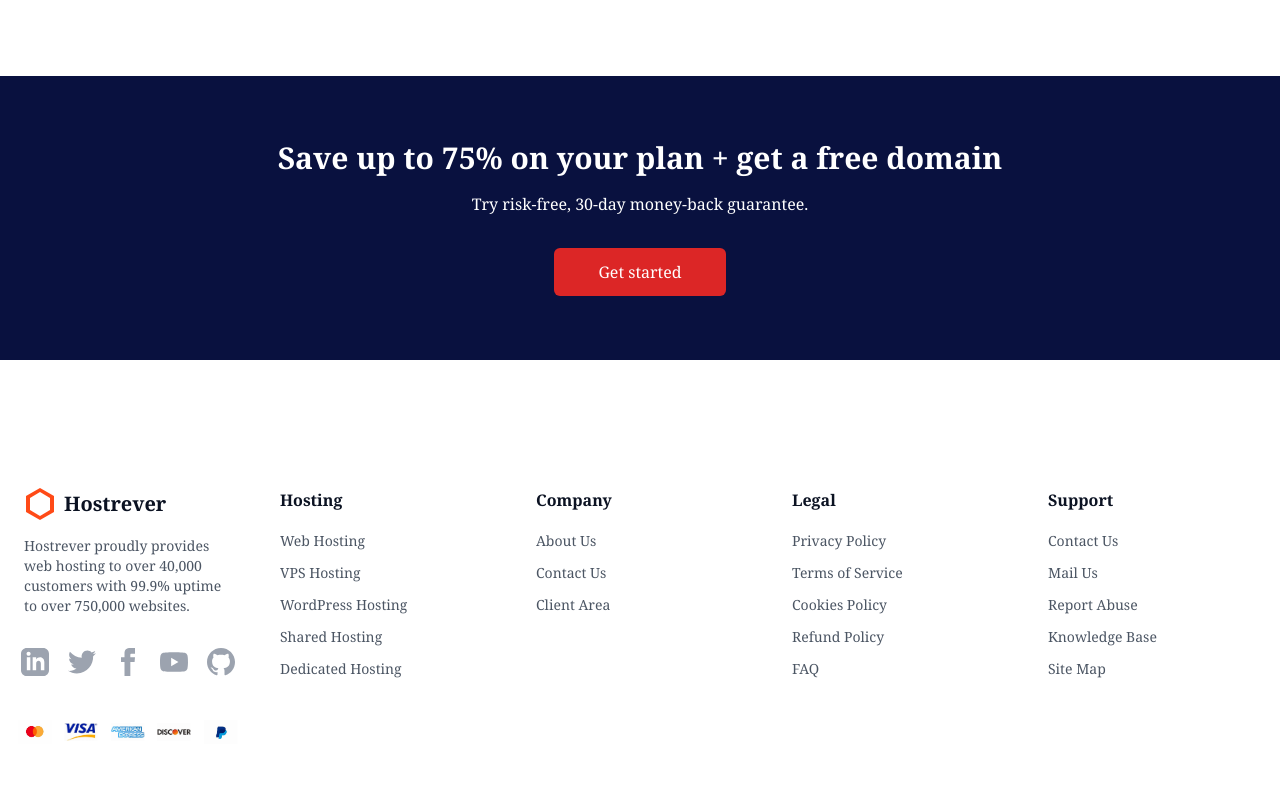
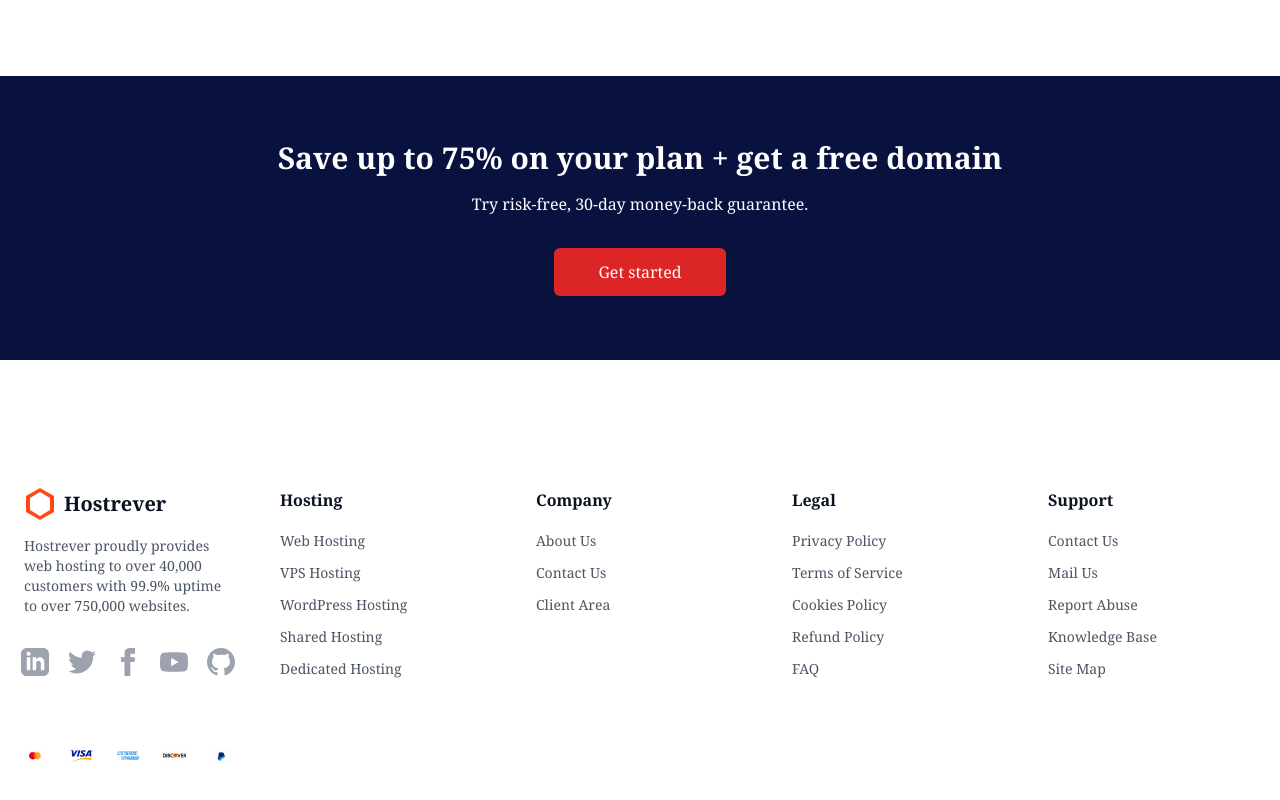
Before and after one commit to AYOUB134/vikrant, a React (Create React App) app: page / in a window 1280 px wide. Shown: the part 5198-5998 px from the top of the page. Built offline with nearby package versions, Linux system fonts and the light colour scheme.

Commit message:
footer icons changes

```diff
--- a/src/components/Footer.js
+++ b/src/components/Footer.js
@@ -101,11 +101,18 @@ const  Footer = () => {
                 className="h-12 w-24 bg-gray-400  "
             /> */}
 
-                  <img
+                  {/* <img
                       src={item.payment.src || "/placeholder.svg"}
                       alt={item.payment.alt}
                       className="h-12 w-24 object-contain scale-150"
-                  />
+                  /> */}
+
+            <img
+                src={item.payment.src || "/placeholder.svg"}
+                alt={item.payment.alt}
+                className="w-28 h-16 md:w-32 md:h-20 lg:w-36 lg:h-24 object-contain"
+            />
+
 
               </div>
               ))}
```
